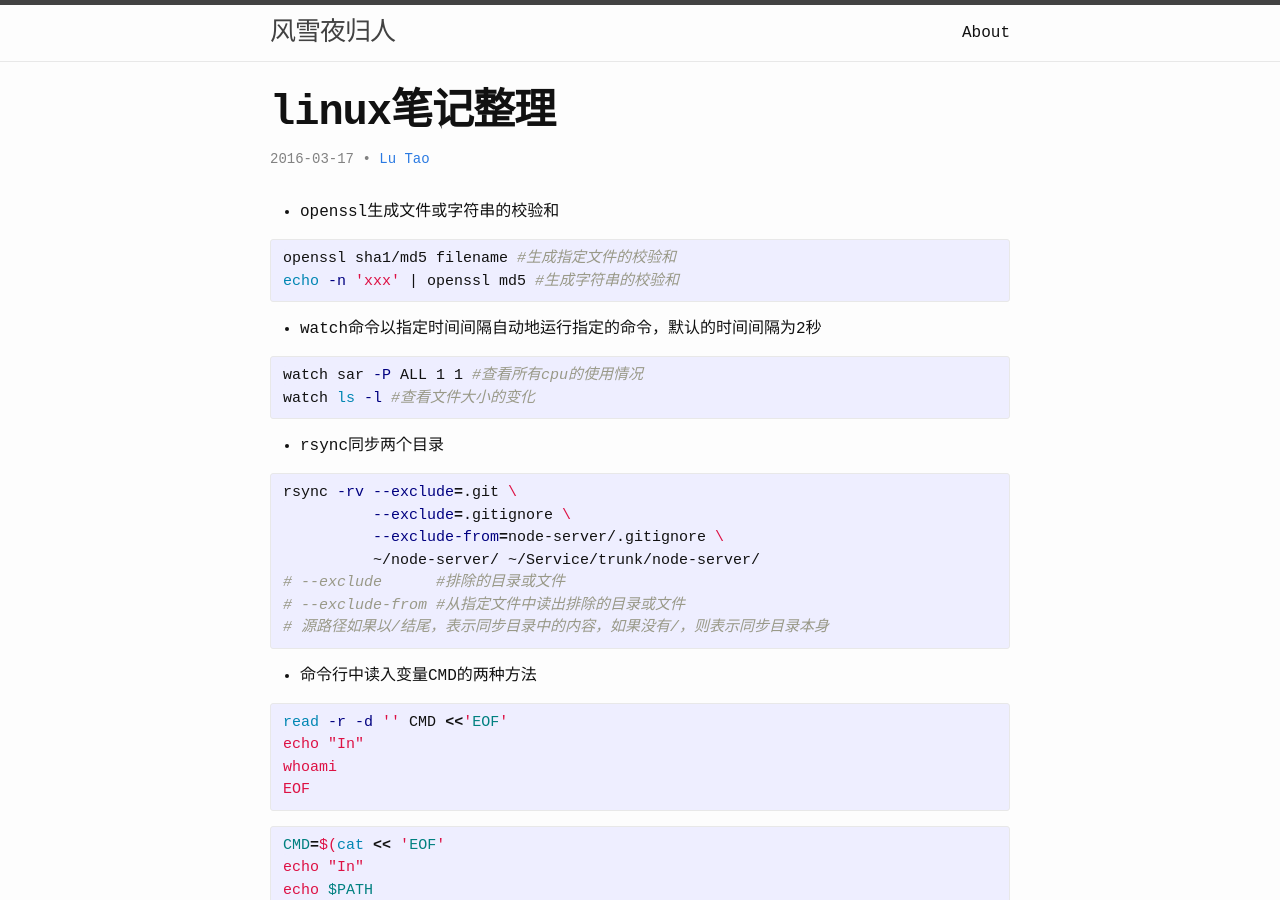
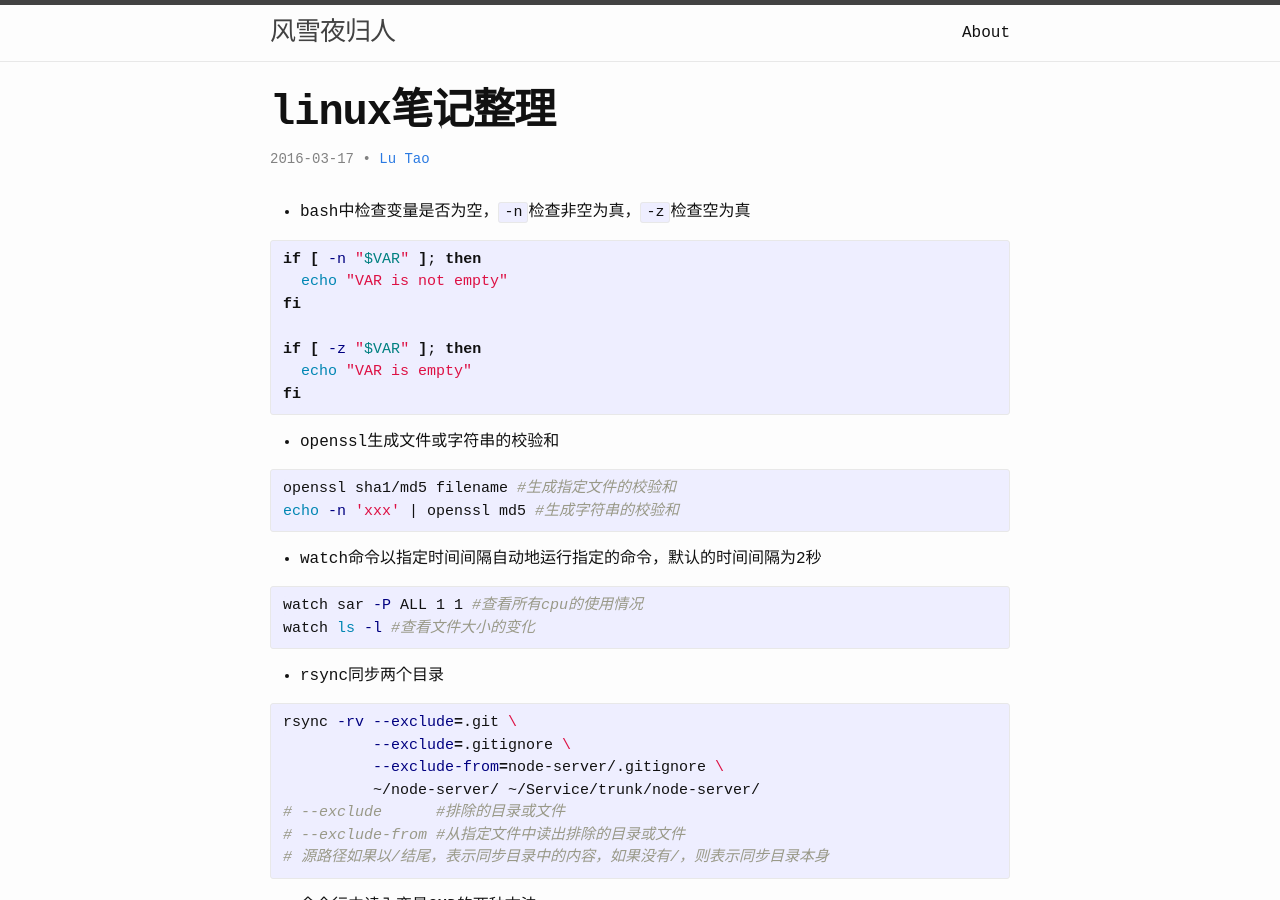
Before and after one commit to lutaoact/lutaoact.github.io, a Jekyll site: the page built from _posts/2016-03-17-linux-skill.markdown, in a window 1280 px wide and 900 px high. Built offline with Jekyll 4.4.1, drawn with Linux system fonts in a browser that asks for light colours.

Commit message:
linux-skill: -n -z

```diff
--- a/_posts/2016-03-17-linux-skill.markdown
+++ b/_posts/2016-03-17-linux-skill.markdown
@@ -4,6 +4,17 @@ title:  "linux笔记整理"
 date:   2016-03-17 09:58:27 +0800
 categories: linux bash
 ---
+
+* bash中检查变量是否为空，`-n`检查非空为真，`-z`检查空为真
+{% highlight sh %}
+if [ -n "$VAR" ]; then
+  echo "VAR is not empty"
+fi
+
+if [ -z "$VAR" ]; then
+  echo "VAR is empty"
+fi
+{% endhighlight %}
 
 * openssl生成文件或字符串的校验和
 {% highlight sh %}
```
